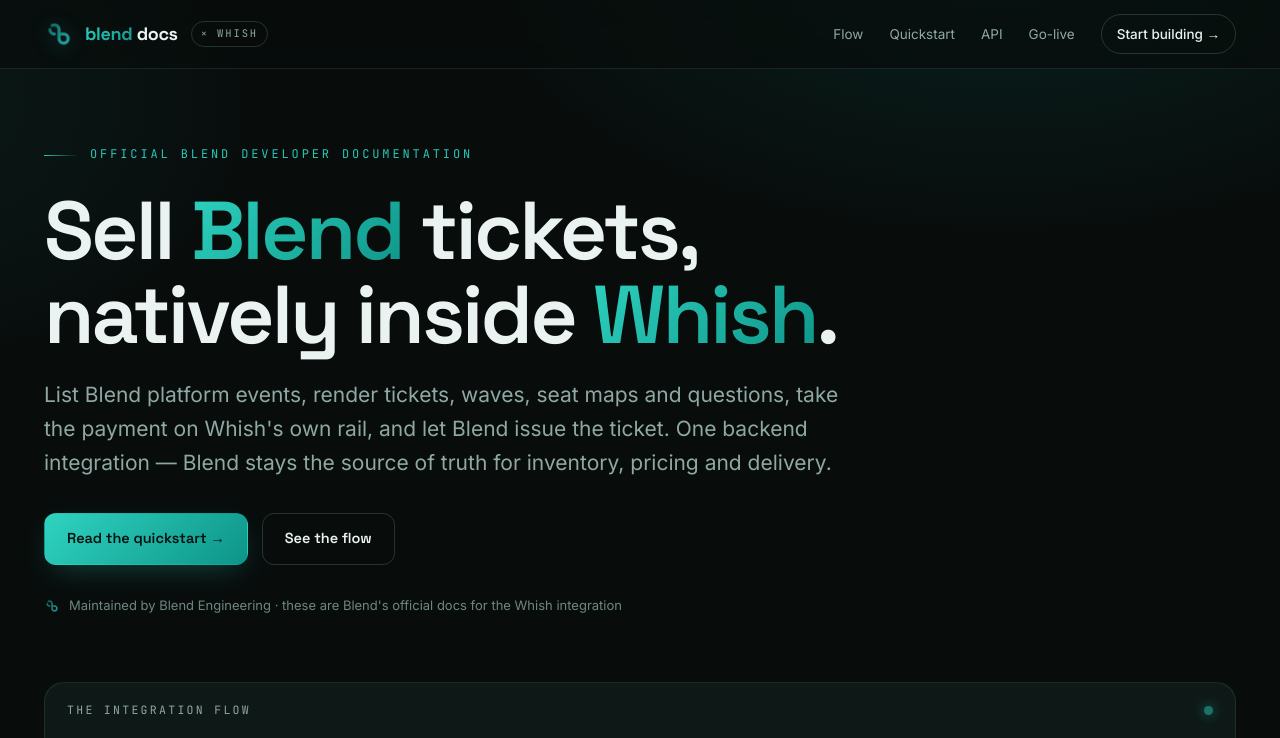
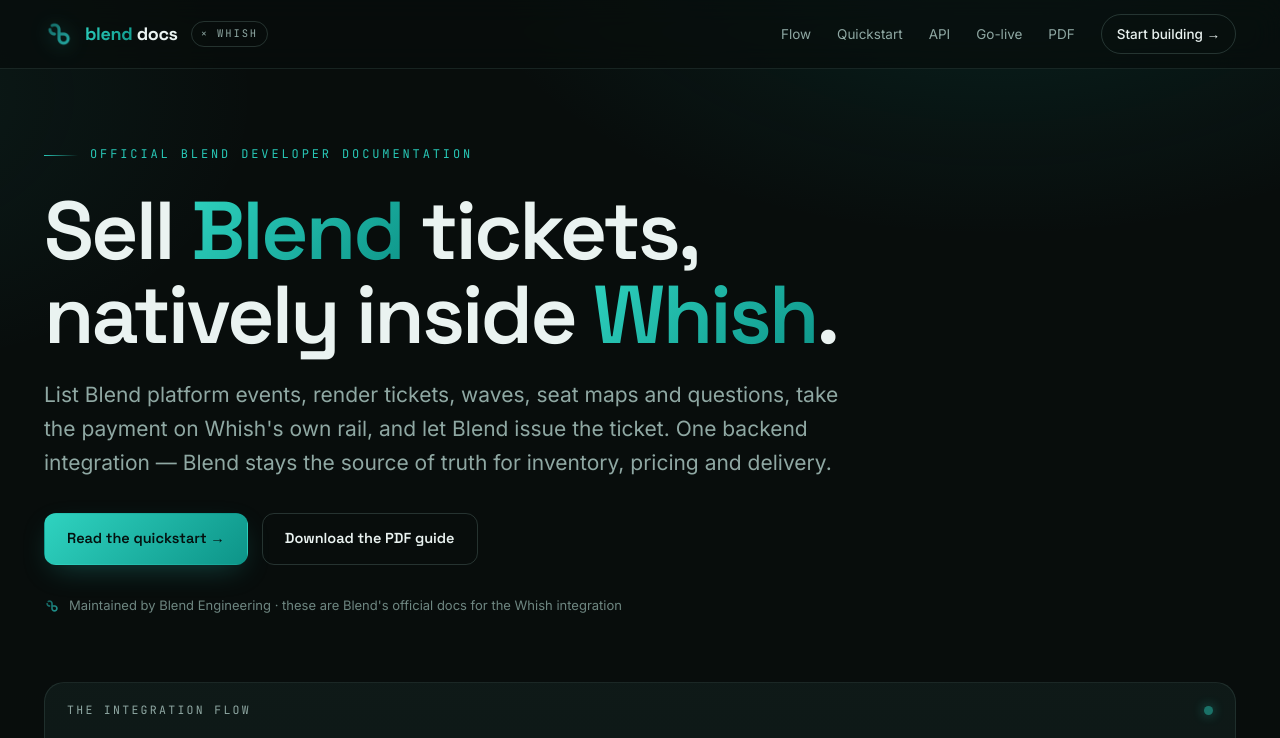
Before and after one commit to blend-app-ae/whish-docs, a plain HTML site: page index.html in a window 1280 px wide. Shown: the top 738 px of the page. Drawn offline with Linux system fonts and the light colour scheme.

Commit message:
Add downloadable premium PDF guide + PDF links in nav and hero

```diff
--- a/index.html
+++ b/index.html
@@ -255,6 +255,7 @@
       <a class="lnk" href="#start">Quickstart</a>
       <a class="lnk" href="#endpoints">API</a>
       <a class="lnk" href="#golive">Go-live</a>
+      <a class="lnk" href="Blend-x-Whish-Integration-Guide.pdf" download>PDF</a>
       <a class="pill" href="#start">Start building →</a>
     </nav>
   </div>
@@ -267,7 +268,7 @@
   <p class="lede">List Blend platform events, render tickets, waves, seat maps and questions, take the payment on Whish's own rail, and let Blend issue the ticket. One backend integration — Blend stays the source of truth for inventory, pricing and delivery.</p>
   <div class="cta">
     <a class="btn primary" href="#start">Read the quickstart →</a>
-    <a class="btn ghost" href="#flow">See the flow</a>
+    <a class="btn ghost" href="Blend-x-Whish-Integration-Guide.pdf" download>Download the PDF guide</a>
   </div>
   <div class="authored"><img src="blend-logo.png" alt=""/> Maintained by Blend Engineering · these are Blend's official docs for the Whish integration</div>
 </section>
```
Also changed, not shown: 2 other files.
